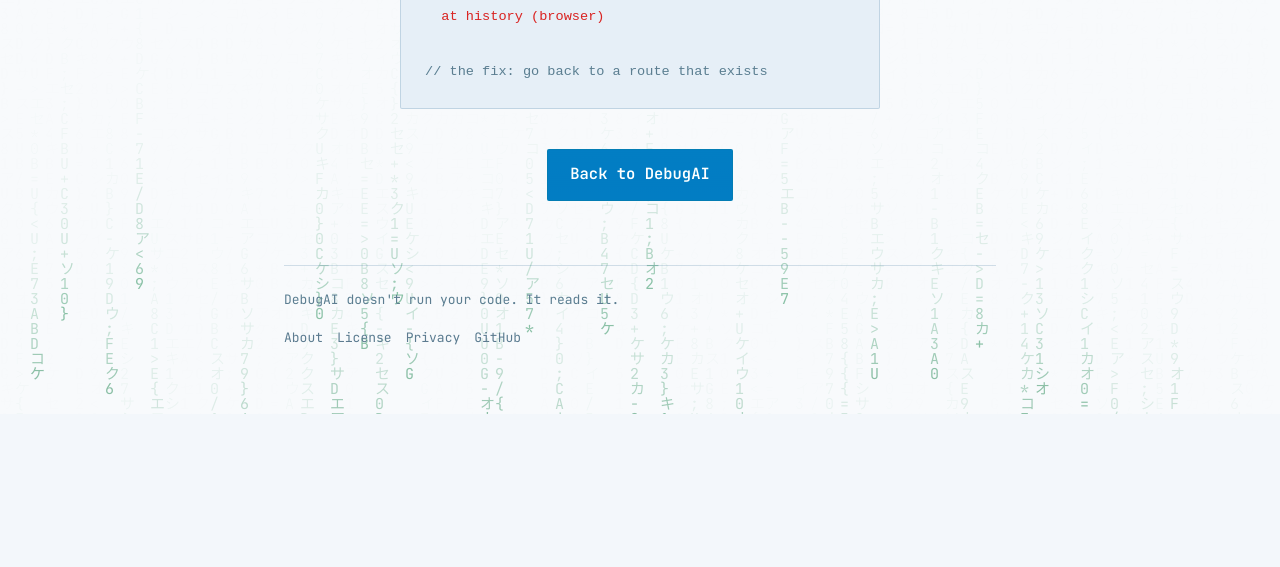
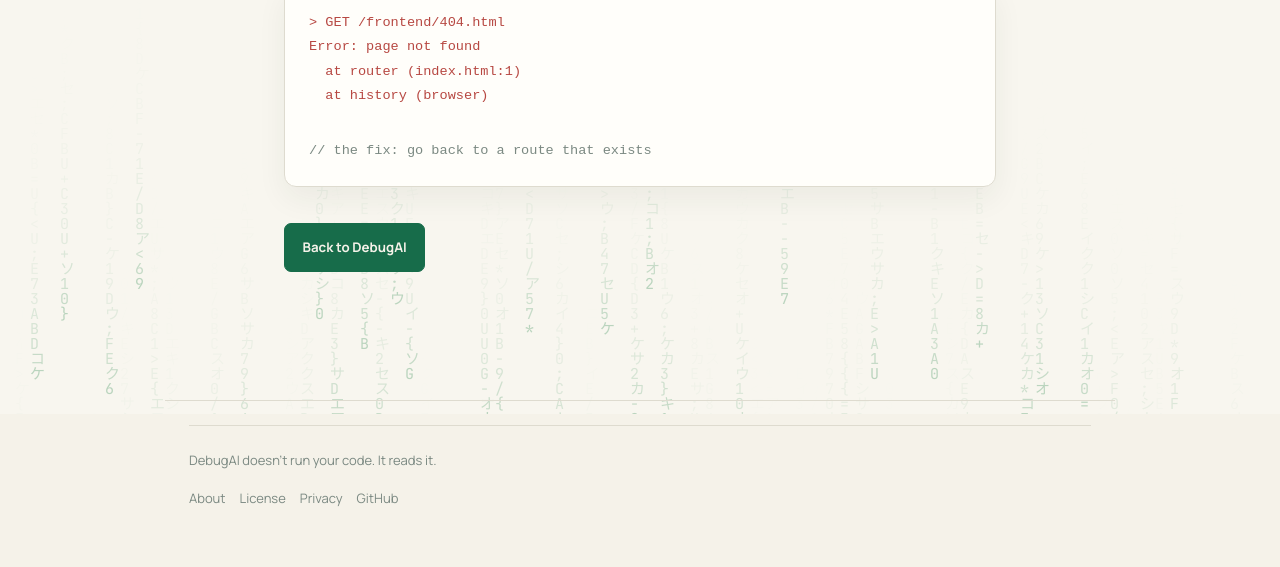
Before and after one commit to nirmal-ai9/DebugAI, a plain HTML site: page frontend/404.html in a window 1280 px wide. Shown: the part 386-953 px from the top of the page. Before the commit the page ends 800 px from the top, so only its background shows below. Drawn offline with Linux system fonts and the light colour scheme.

Commit message:
Update 404.html

```diff
--- a/frontend/404.html
+++ b/frontend/404.html
@@ -16,9 +16,10 @@
   <link rel="apple-touch-icon" href="logo/apple-touch-icon.png" />
   <link rel="preconnect" href="https://fonts.googleapis.com" />
   <link rel="preconnect" href="https://fonts.gstatic.com" crossorigin />
-  <link href="https://fonts.googleapis.com/css2?family=JetBrains+Mono:wght@400;500;600;700&display=swap" rel="stylesheet" />
+  <link href="https://fonts.googleapis.com/css2?family=DM+Mono:wght@400;500&family=JetBrains+Mono:wght@400;500;600;700&family=Manrope:wght@400;500;600;700;800&display=swap" rel="stylesheet" />
   <link rel="stylesheet" href="css/main.css" />
   <link rel="stylesheet" href="css/404.css" />
+  <link rel="stylesheet" href="css/professional.css" />
   <script src="js/theme-init.js"></script>
 </head>
 <body>
```
